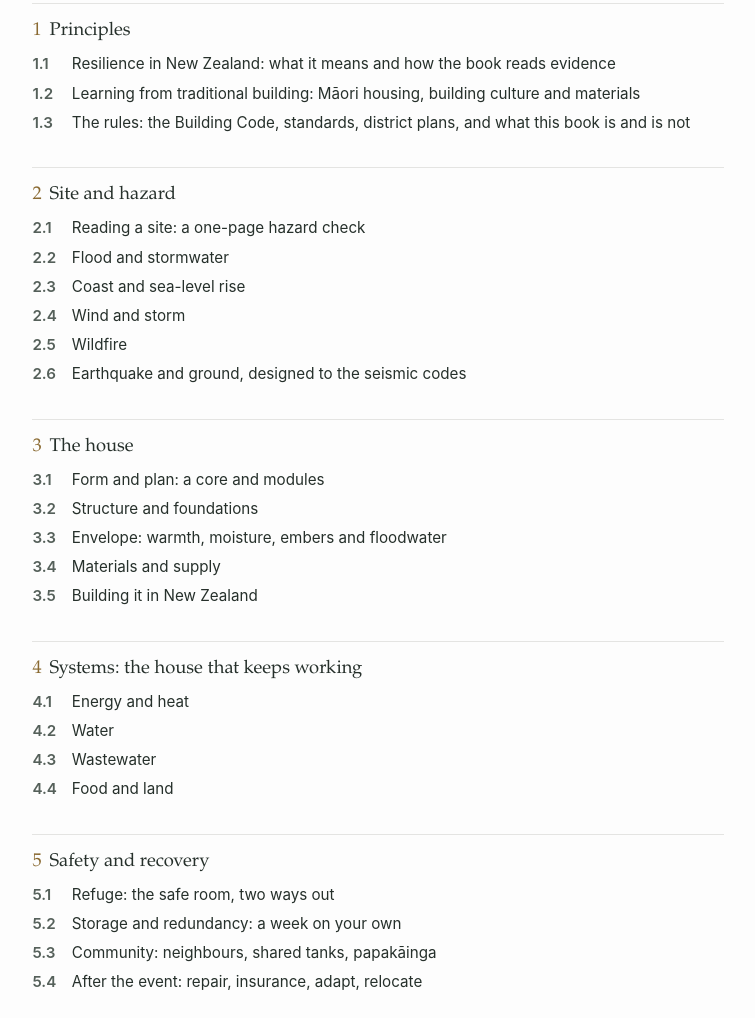
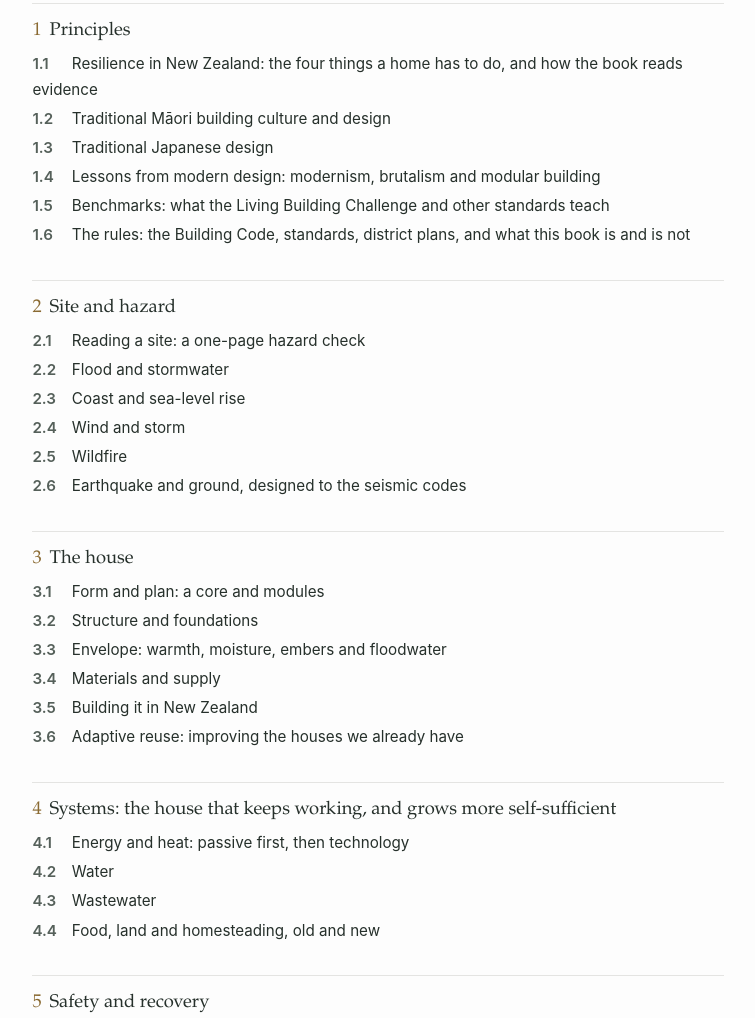
Before and after one commit to Mokapari/tussockdesign, a plain HTML site: page handbook.html in a window 1280 px wide. Shown: the part 945-1963 px from the top of the page, without its empty margins (262-1017 px from the left). Drawn offline with Linux system fonts and the light colour scheme.

Commit message:
Handbook parts; Māori in its own area

```diff
--- a/handbook.html
+++ b/handbook.html
@@ -41,9 +41,12 @@
   <li>
     <h3><span>1</span>Principles</h3>
     <ul>
-      <li><b>1.1</b> Resilience in New Zealand: what it means and how the book reads evidence</li>
-      <li><b>1.2</b> Learning from traditional building: Māori housing, building culture and materials</li>
-      <li><b>1.3</b> The rules: the Building Code, standards, district plans, and what this book is and is not</li>
+      <li><b>1.1</b> Resilience in New Zealand: the four things a home has to do, and how the book reads evidence</li>
+      <li><b>1.2</b> Traditional Māori building culture and design</li>
+      <li><b>1.3</b> Traditional Japanese design</li>
+      <li><b>1.4</b> Lessons from modern design: modernism, brutalism and modular building</li>
+      <li><b>1.5</b> Benchmarks: what the Living Building Challenge and other standards teach</li>
+      <li><b>1.6</b> The rules: the Building Code, standards, district plans, and what this book is and is not</li>
     </ul>
   </li>
   <li>
@@ -65,15 +68,16 @@
       <li><b>3.3</b> Envelope: warmth, moisture, embers and floodwater</li>
       <li><b>3.4</b> Materials and supply</li>
       <li><b>3.5</b> Building it in New Zealand</li>
+      <li><b>3.6</b> Adaptive reuse: improving the houses we already have</li>
     </ul>
   </li>
   <li>
-    <h3><span>4</span>Systems: the house that keeps working</h3>
+    <h3><span>4</span>Systems: the house that keeps working, and grows more self-sufficient</h3>
     <ul>
-      <li><b>4.1</b> Energy and heat</li>
+      <li><b>4.1</b> Energy and heat: passive first, then technology</li>
       <li><b>4.2</b> Water</li>
       <li><b>4.3</b> Wastewater</li>
-      <li><b>4.4</b> Food and land</li>
+      <li><b>4.4</b> Food, land and homesteading, old and new</li>
     </ul>
   </li>
   <li>
```
Also changed, not shown: the-year.html (+1 -1 lines).
